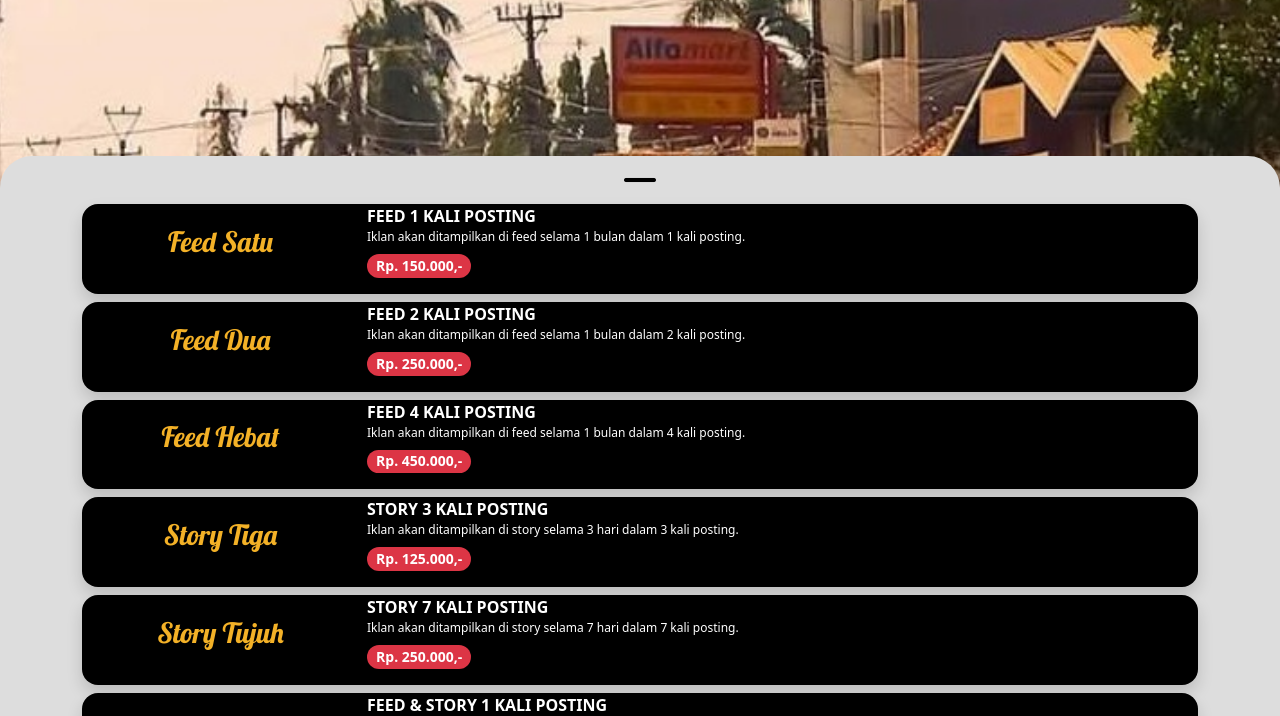
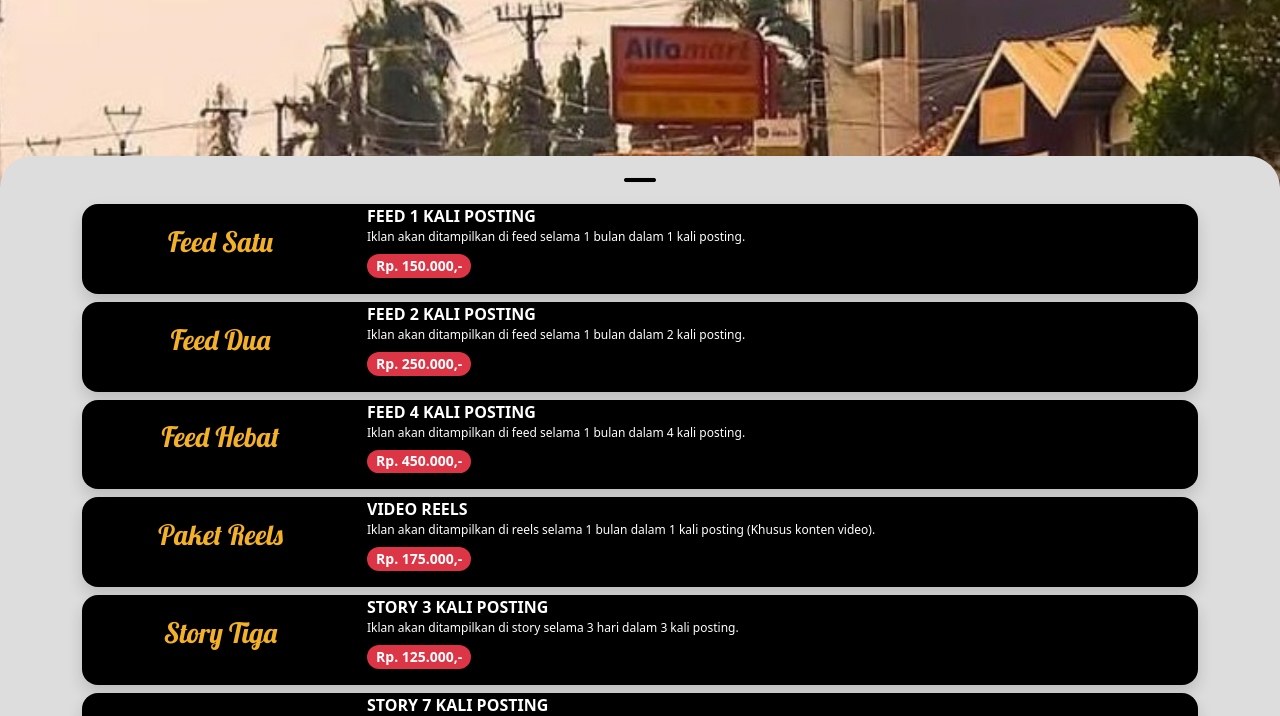
Before and after one commit to ckpinfo/ckpinfo.github.io, a plain HTML site: page pricelist.html in a window 1280 px wide. Shown: the part 84-800 px from the top of the page. Drawn offline with nearby package versions, Linux system fonts and the light colour scheme.

Commit message:
Update pricelist.html

```diff
--- a/pricelist.html
+++ b/pricelist.html
@@ -170,6 +170,21 @@
               <div class="card shadow mb-2" style="border: 0px solid rgb(255 255 255); background-color: #000; border-radius: 1rem;">
                 <div class="row">
                   <div class="col-3">
+                    <strong><center><h3 style="color: #f3b127; margin-left: 1rem; margin-top: 1.3rem;">Paket Reels</h3></center></strong>
+                  </div>
+                  <div class="col">
+                    <strong style="color: #fff;">VIDEO REELS</strong>
+                    <p style="font-size: 12px; color: #fff; padding-right: .5rem;">
+                      Iklan akan ditampilkan di reels selama 1 bulan dalam 1 kali posting (Khusus konten video).<br>
+                      <span class="badge rounded-pill bg-danger" style="margin-top: .5rem; font-size: 14px;">Rp. 175.000,-</span>
+                    </p>
+                  </div>
+                </div>
+              </div>
+
+              <div class="card shadow mb-2" style="border: 0px solid rgb(255 255 255); background-color: #000; border-radius: 1rem;">
+                <div class="row">
+                  <div class="col-3">
                     <strong><center><h3 style="color: #f3b127; margin-left: 1rem; margin-top: 1.3rem;">Story Tiga</h3></center></strong>
                   </div>
                   <div class="col">
```
